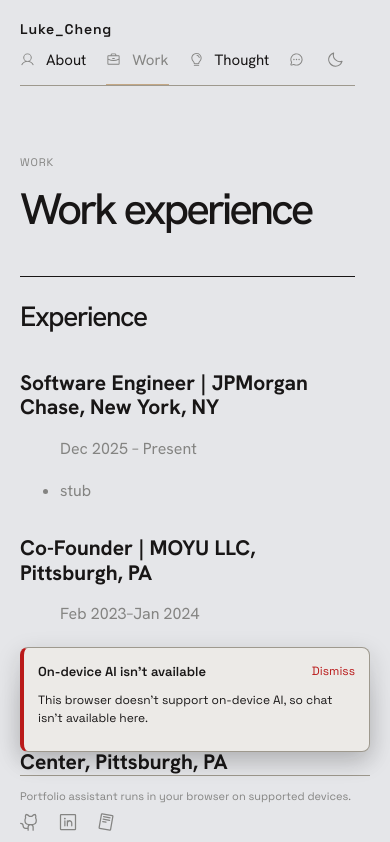
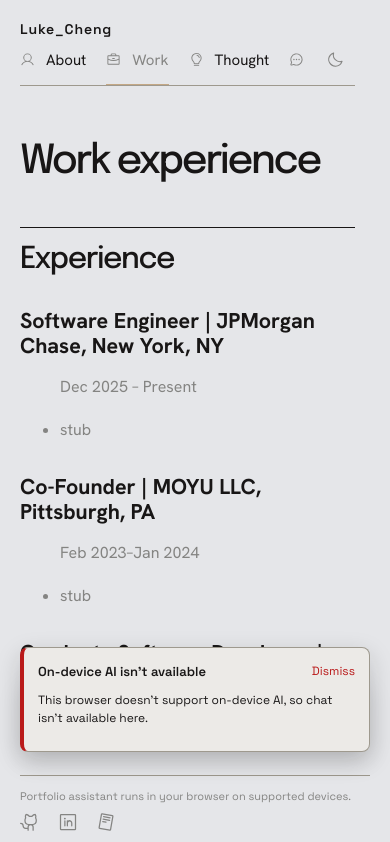
Before and after one commit to luke-cheng/luke-cheng.github.io, a Next.js app: page /work in a window 390 px wide. Shown: the top 842 px of the page. Built offline with nearby package versions, Linux system fonts and the light colour scheme; a web font is replaced by a local one.

Commit message:
Refactor page structures and enhance semantic HTML across multiple components

```diff
--- a/app/site.css
+++ b/app/site.css
@@ -17,6 +17,11 @@
   --sans: "Hanken Grotesk", sans-serif;
   --display: "Epilogue", sans-serif;
   --serif: "Playfair Display", serif;
+  --page-width: 70rem;
+  --page-title-size: clamp(2.5rem, calc(1.5rem + 4vw), 5rem);
+  --section-title-size: clamp(1.75rem, calc(1.4rem + 2vw), 2.625rem);
+  --subsection-title-size: clamp(1.25rem, calc(1.1rem + 1vw), 1.875rem);
+  --page-top-space: clamp(3.5rem, 6vw, 5.5rem);
 }
 :root[data-theme="dark"] {
   color-scheme: dark;
@@ -115,7 +120,6 @@ a:focus-visible {
   text-align: left;
   text-decoration: none;
 }
-.eyebrow,
 .model-status,
 .tab-nav span {
   font: 11px var(--mono);
@@ -294,13 +298,14 @@ a:focus-visible {
   align-items: center;
   gap: clamp(40px, 6vw, 84px);
   width: 100%;
-  max-width: 920px;
+  max-width: var(--page-width);
 }
 .stitch-home__hero h1 {
   max-width: 580px;
   margin: 0;
-  font: 600 clamp(40px, 4vw, 56px) / 1.12 var(--display);
+  font: 500 var(--page-title-size) / 0.98 var(--display);
   letter-spacing: -0.06em;
+  text-wrap: balance;
 }
 .stitch-home__hero > div > p {
   max-width: 560px;
@@ -354,30 +359,34 @@ a:focus-visible {
   color: var(--error);
 }
 .home-page {
-  padding: clamp(52px, 8vw, 104px) 0 48px;
+  padding: var(--page-top-space) 0 48px;
 }
 .home-hero {
   display: grid;
   grid-template-columns: minmax(0, 1.55fr) minmax(260px, 0.75fr);
   align-items: center;
   gap: clamp(42px, 8vw, 112px);
-  max-width: 1140px;
+  max-width: var(--page-width);
   min-height: min(660px, calc(100dvh - 230px));
   margin: 0 auto;
 }
 .home-copy {
   max-width: 760px;
 }
-.home-copy > .eyebrow {
-  margin-bottom: 22px;
-  color: var(--coral);
+.page-heading {
+  max-inline-size: 52rem;
+  margin-block-end: clamp(2.5rem, 4vw, 3.25rem);
 }
-.home-copy h1 {
+.page-heading h1 {
   margin: 0;
-  font: 600 clamp(44px, 6.2vw, 82px) / 1.02 var(--display);
-  letter-spacing: -0.065em;
+  font: 500 var(--page-title-size) / 0.98 var(--display);
+  letter-spacing: -0.06em;
+  text-wrap: balance;
 }
-.home-copy h1 em {
+.home-copy .page-heading {
+  margin-block-end: 1.75rem;
+}
+.home-copy .page-heading h1 em {
   display: block;
   margin-top: 0.08em;
   color: var(--coral);
@@ -387,7 +396,7 @@ a:focus-visible {
 }
 .home-lead {
   max-width: 590px;
-  margin: 28px 0 0;
+  margin: 0;
   color: var(--muted);
   font-size: clamp(17px, 1.7vw, 20px);
   line-height: 1.55;
@@ -445,10 +454,6 @@ a:focus-visible {
   border-left: 1px solid var(--line);
   padding-left: clamp(20px, 3vw, 38px);
 }
-.home-career > .eyebrow {
-  margin: 0 0 14px;
-  color: var(--coral);
-}
 .home-career ul {
   margin: 0;
   padding: 0;
@@ -473,9 +478,6 @@ a:focus-visible {
   margin: 2px 0 0;
   color: var(--muted);
   font-size: 13px;
-}
-.eyebrow {
-  color: var(--muted);
 }
 .chat-dock {
   position: fixed;
@@ -557,9 +559,9 @@ a:focus-visible {
 }
 .chat-page {
   min-height: calc(100svh - 128px);
-  max-width: 900px;
+  max-width: var(--page-width);
   margin: auto;
-  padding: 64px 0 178px;
+  padding: var(--page-top-space) 0 178px;
 }
 .chat-welcome {
   display: grid;
@@ -572,10 +574,11 @@ a:focus-visible {
 }
 .chat-welcome h2 {
   margin: 0 0 10px;
-  font-size: clamp(32px, 4vw, 48px);
+  font-family: var(--display);
+  font-size: var(--section-title-size);
   font-weight: 500;
-  line-height: 1;
-  letter-spacing: -0.06em;
+  line-height: 1.08;
+  letter-spacing: -0.05em;
 }
 .chat-welcome p {
   max-width: 470px;
@@ -701,30 +704,26 @@ a:focus-visible {
 .profile-content,
 .blog-index-page {
   inline-size: 100%;
-  max-inline-size: 900px;
+  max-inline-size: var(--page-width);
   margin-inline: auto;
-  padding-block: 88px 70px;
+  padding-block: var(--page-top-space) 70px;
 }
-.profile-content > h1,
-.blog-index-page > h1 {
-  max-width: 820px;
-  margin: 18px 0 52px;
-  font-size: clamp(44px, 5.8vw, 88px);
-  font-weight: 500;
-  line-height: 0.98;
-  letter-spacing: -0.07em;
+.profile-content article {
+  max-inline-size: 80ch;
 }
 .profile-content article h2 {
   margin: 46px 0 24px;
   padding-top: 16px;
   border-top: 1px solid var(--ink);
-  font-size: clamp(28px, 4vw, 42px);
+  font-family: var(--display);
+  font-size: var(--section-title-size);
   font-weight: 500;
+  line-height: 1.08;
   letter-spacing: -0.05em;
 }
 .profile-content article h3 {
   margin: 32px 0 8px;
-  font-size: clamp(21px, 2.8vw, 30px);
+  font-size: var(--subsection-title-size);
   line-height: 1.15;
 }
 .profile-content article p,
@@ -760,9 +759,10 @@ a:focus-visible {
 }
 .post-card h2 {
   margin: 8px 0;
-  font-size: clamp(24px, 3vw, 38px);
+  font-family: var(--display);
+  font-size: var(--section-title-size);
   font-weight: 500;
-  line-height: 1.05;
+  line-height: 1.08;
   letter-spacing: -0.05em;
   transition: color 0.15s ease;
 }
@@ -899,7 +899,7 @@ a:focus-visible {
     display: none;
   }
   .chat-page {
-    padding: 58px 0 194px;
+    padding: var(--page-top-space) 0 194px;
   }
   .chat-welcome {
     min-height: calc(100svh - 330px);
@@ -918,25 +918,13 @@ a:focus-visible {
     grid-template-columns: minmax(0, 1fr);
     gap: 42px;
   }
-  .stitch-home__hero h1 {
-    font-size: clamp(42px, 12vw, 58px);
-  }
   .home-page {
-    padding-top: 48px;
+    padding-top: var(--page-top-space);
   }
   .home-hero {
     grid-template-columns: minmax(0, 1fr);
     gap: 42px;
     min-height: auto;
-  }
-  .home-copy h1 {
-    font-size: clamp(42px, 12vw, 64px);
-  }
-  .home-copy > .eyebrow {
-    margin-bottom: 16px;
-  }
-  .home-lead {
-    margin-top: 20px;
   }
   .home-actions {
     gap: 8px;
@@ -960,11 +948,7 @@ a:focus-visible {
   }
   .profile-content,
   .blog-index-page {
-    padding-block-start: 58px;
-  }
-  .profile-content > h1,
-  .blog-index-page > h1 {
-    margin-bottom: 38px;
+    padding-block-start: var(--page-top-space);
   }
   .blog-article-page {
     padding-top: 42px;
--- a/app/thoughts/page.tsx
+++ b/app/thoughts/page.tsx
@@ -6,8 +6,9 @@ export default async function ThoughtsPage() {
 
   return (
     <main className="blog-index-page">
-      <p className="eyebrow">Thoughts / Writing</p>
-      <h1>Some thoughts.</h1>
+      <header className="page-heading">
+        <h1>Thoughts</h1>
+      </header>
       <div className="post-list" aria-label="Blog posts, newest first">
         {posts.map((post) => (
           <Link
--- a/app/work/page.tsx
+++ b/app/work/page.tsx
@@ -2,5 +2,12 @@ import { getProfileSection } from "@/app/_lib/profile.server";
 
 export default async function WorkPage() {
   const profile = await getProfileSection("work");
-  return <main className="profile-content"><p className="eyebrow">Work</p><h1>Work experience</h1><article dangerouslySetInnerHTML={{ __html: profile.staticHtml }} /></main>;
+  return (
+    <main className="profile-content">
+      <header className="page-heading">
+        <h1>Work experience</h1>
+      </header>
+      <article dangerouslySetInnerHTML={{ __html: profile.staticHtml }} />
+    </main>
+  );
 }
```
Also changed, not shown: app/_components/BlogPostPage.tsx (+1 -6 lines), app/about/page.tsx (+6 -6 lines), app/chat/page.tsx (+35 -9 lines), app/interests/page.tsx (+8 -1 lines).
